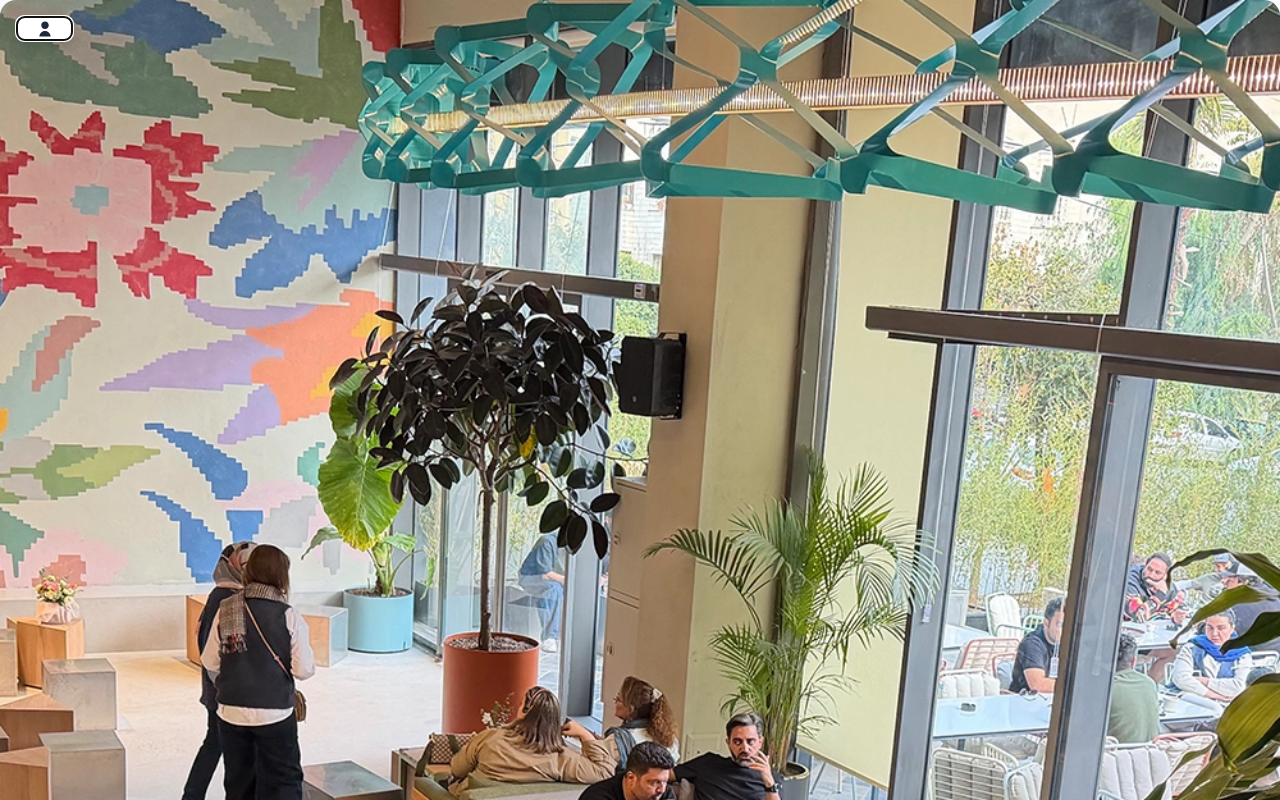
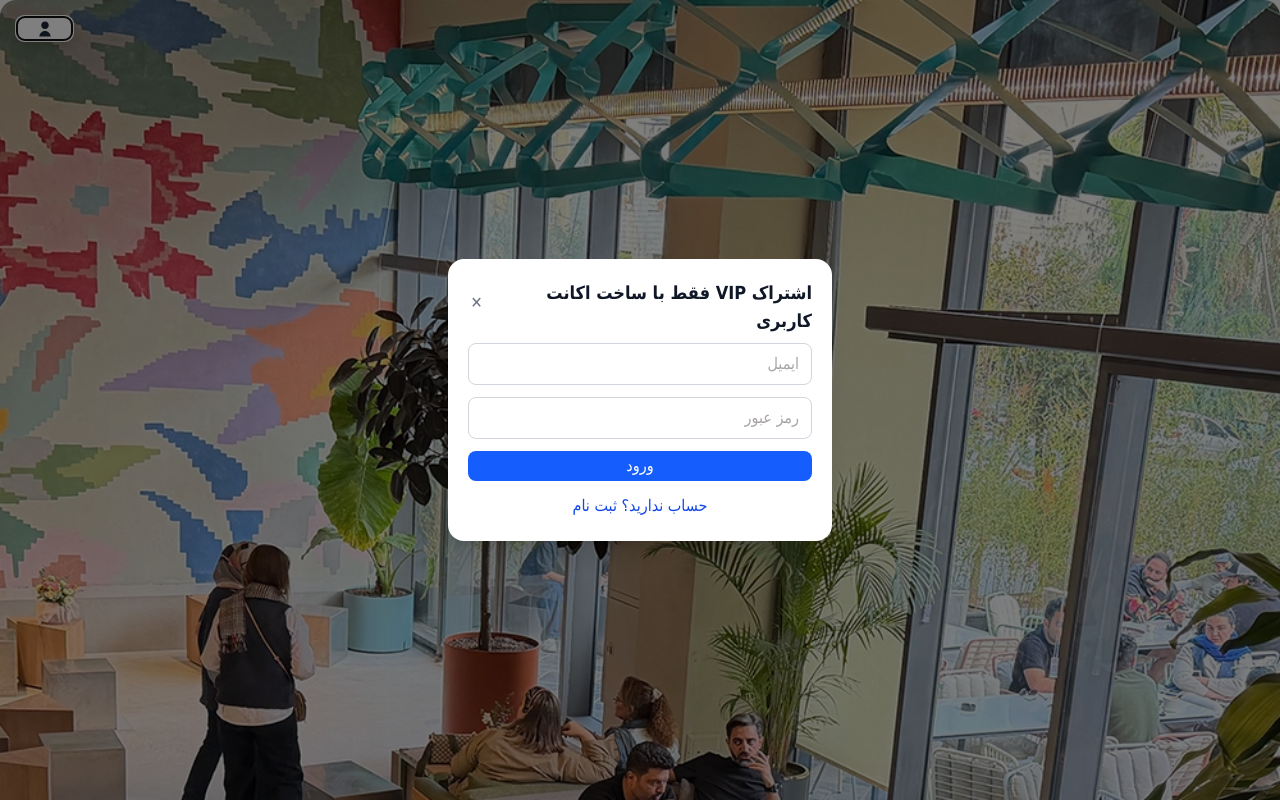
Before and after one commit to elliotWoas/fernweh, a React (Vite) app: page / in a window 1280 px wide. Both pictures are taken after a click on the button "ورود / ثبت نام". Shown: the top 800 px of the page. Built offline with nearby package versions, Linux system fonts and the light colour scheme; a small style sheet from the web is missing.

Commit message:
feat(AuthModal): implement authentication modal with login/signup functionality

```diff
--- a/src/App.tsx
+++ b/src/App.tsx
@@ -1,23 +1,52 @@
-import { useState } from "react";
+import { useEffect, useState } from "react";
 import MenuHeader from "./components/MenuHeader";
 import CategoryTabs from "./components/CategoryTabs";
 import NoticeBar from "./components/NoticeBar";
 import MenuItemCard from "./components/MenuItemCard";
 import MenuItemModal from "./components/MenuItemModal";
+import AuthModal from "./components/AuthModal";
 import { menuItems } from "./data/menuItems";
 import "./index.css";
 
 type MenuItem = typeof menuItems[number];
+type AuthUser = { name: string; email: string };
+const CURRENT_USER_KEY = "fernweh_current_user";
 
 function App() {
   const [modalOpen, setModalOpen] = useState(false);
   const [selectedItem, setSelectedItem] = useState<MenuItem | null>(null);
   const [selectedCategory, setSelectedCategory] = useState("صبحانه");
+  const [authModalOpen, setAuthModalOpen] = useState(false);
+  const [currentUser, setCurrentUser] = useState<AuthUser | null>(null);
+
+  useEffect(() => {
+    const rawUser = localStorage.getItem(CURRENT_USER_KEY);
+    if (!rawUser) return;
+    try {
+      setCurrentUser(JSON.parse(rawUser) as AuthUser);
+    } catch {
+      localStorage.removeItem(CURRENT_USER_KEY);
+    }
+  }, []);
+
+  const handleAuthSuccess = (user: AuthUser) => {
+    setCurrentUser(user);
+    localStorage.setItem(CURRENT_USER_KEY, JSON.stringify(user));
+  };
+
+  const handleLogout = () => {
+    setCurrentUser(null);
+    localStorage.removeItem(CURRENT_USER_KEY);
+  };
 
   return (
     <div className="bg-gray-50 font-sans rtl" dir="rtl">
       {/* Normal header - not sticky */}
-      <MenuHeader />
+      <MenuHeader
+        currentUser={currentUser}
+        onLoginClick={() => setAuthModalOpen(true)}
+        onLogout={handleLogout}
+      />
 
       {/* Only CategoryTabs will be sticky */}
       <div className="sticky-tabs">
@@ -47,6 +76,12 @@ function App() {
         onClose={() => setModalOpen(false)}
         item={selectedItem}
       />
+
+      <AuthModal
+        open={authModalOpen}
+        onClose={() => setAuthModalOpen(false)}
+        onAuthSuccess={handleAuthSuccess}
+      />
     </div>
   );
 }
--- /dev/null
+++ b/src/components/AuthModal.tsx
@@ -0,0 +1,186 @@
+import React, { useMemo, useState } from "react";
+
+type AuthMode = "login" | "signup";
+
+type AuthUser = {
+  name: string;
+  email: string;
+};
+
+interface AuthModalProps {
+  open: boolean;
+  onClose: () => void;
+  onAuthSuccess: (user: AuthUser) => void;
+}
+
+type StoredCredential = {
+  name: string;
+  email: string;
+  password: string;
+};
+
+const CREDENTIAL_KEY = "fernweh_registered_user";
+
+const readCredential = (): StoredCredential | null => {
+  try {
+    const raw = localStorage.getItem(CREDENTIAL_KEY);
+    if (!raw) return null;
+    return JSON.parse(raw) as StoredCredential;
+  } catch {
+    return null;
+  }
+};
+
+const AuthModal: React.FC<AuthModalProps> = ({ open, onClose, onAuthSuccess }) => {
+  const [mode, setMode] = useState<AuthMode>("login");
+  const [name, setName] = useState("");
+  const [email, setEmail] = useState("");
+  const [password, setPassword] = useState("");
+  const [confirmPassword, setConfirmPassword] = useState("");
+  const [error, setError] = useState("");
+
+  const title = useMemo(
+    () => (mode === "login" ? " اشتراک VIP فقط با ساخت اکانت کاربری" : "ثبت نام"),
+    [mode]
+  );
+
+  if (!open) return null;
+
+  const resetForm = () => {
+    setName("");
+    setEmail("");
+    setPassword("");
+    setConfirmPassword("");
+    setError("");
+  };
+
+  const switchMode = (nextMode: AuthMode) => {
+    setMode(nextMode);
+    setError("");
+  };
+
+  const handleSubmit = (event: React.FormEvent<HTMLFormElement>) => {
+    event.preventDefault();
+    setError("");
+
+    if (!email.trim() || !password.trim()) {
+      setError("ایمیل و رمز عبور الزامی است.");
+      return;
+    }
+
+    if (mode === "signup") {
+      if (!name.trim()) {
+        setError("نام الزامی است.");
+        return;
+      }
+
+      if (password !== confirmPassword) {
+        setError("رمز عبور و تکرار آن یکسان نیست.");
+        return;
+      }
+
+      const credential: StoredCredential = {
+        name: name.trim(),
+        email: email.trim().toLowerCase(),
+        password,
+      };
+      localStorage.setItem(CREDENTIAL_KEY, JSON.stringify(credential));
+      onAuthSuccess({ name: credential.name, email: credential.email });
+      resetForm();
+      onClose();
+      return;
+    }
+
+    const savedCredential = readCredential();
+    if (!savedCredential) {
+      setError("حسابی ثبت نشده. ابتدا ثبت نام کنید.");
+      return;
+    }
+
+    const loginEmail = email.trim().toLowerCase();
+    if (savedCredential.email !== loginEmail || savedCredential.password !== password) {
+      setError("ایمیل یا رمز عبور اشتباه است.");
+      return;
+    }
+
+    onAuthSuccess({ name: savedCredential.name, email: savedCredential.email });
+    resetForm();
+    onClose();
+  };
+
+  return (
+    <div
+      className="fixed inset-0 z-[90] flex items-center justify-center bg-black/50 px-4"
+      onClick={onClose}
+    >
+      <div
+        className="w-full max-w-sm rounded-2xl bg-white p-5 shadow-xl rtl"
+        onClick={(event) => event.stopPropagation()}
+      >
+        <div className="mb-2 flex  justify-between">
+          <h2 className="text-lg font-semibold text-gray-900">{title}</h2>
+          <button type="button" onClick={onClose} className="mb-2 -ml-4 text-gray-500 hover:text-gray-600">
+            ✕
+          </button>
+        </div>
+
+        <form onSubmit={handleSubmit} className="space-y-3">
+          {mode === "signup" && (
+            <input
+              type="text"
+              value={name}
+              onChange={(event) => setName(event.target.value)}
+              placeholder="نام"
+              className="w-full rounded-lg border border-gray-300 px-3 py-2 text-right outline-none focus:border-blue-500"
+            />
+          )}
+
+          <input
+            type="email"
+            value={email}
+            onChange={(event) => setEmail(event.target.value)}
+            placeholder="ایمیل"
+            className="w-full rounded-lg border border-gray-300 px-3 py-2 text-right outline-none focus:border-blue-500"
+          />
+
+          <input
+            type="password"
+            value={password}
+            onChange={(event) => setPassword(event.target.value)}
+            placeholder="رمز عبور"
+            className="w-full rounded-lg border border-gray-300 px-3 py-2 text-right outline-none focus:border-blue-500"
+          />
+
+          {mode === "signup" && (
+            <input
+              type="password"
+              value={confirmPassword}
+              onChange={(event) => setConfirmPassword(event.target.value)}
+              placeholder="تکرار رمز عبور"
+              className="w-full rounded-lg border border-gray-300 px-3 py-2 text-right outline-none focus:border-blue-500"
+            />
+          )}
+
+          {error && <p className="text-sm text-red-600">{error}</p>}
+
+          <button
+            type="submit"
+            className="w-full rounded-lg !bg-blue-600 py-2 text-white transition hover:bg-blue-700"
+          >
+            {mode === "login" ? "ورود" : "ثبت نام"}
+          </button>
+        </form>
+
+        <button
+          type="button"
+          className="mt-3 w-full text-sm text-blue-700"
+          onClick={() => switchMode(mode === "login" ? "signup" : "login")}
+        >
+          {mode === "login" ? "حساب ندارید؟ ثبت نام" : "حساب دارید؟ ورود"}
+        </button>
+      </div>
+    </div>
+  );
+};
+
+export default AuthModal;
```
